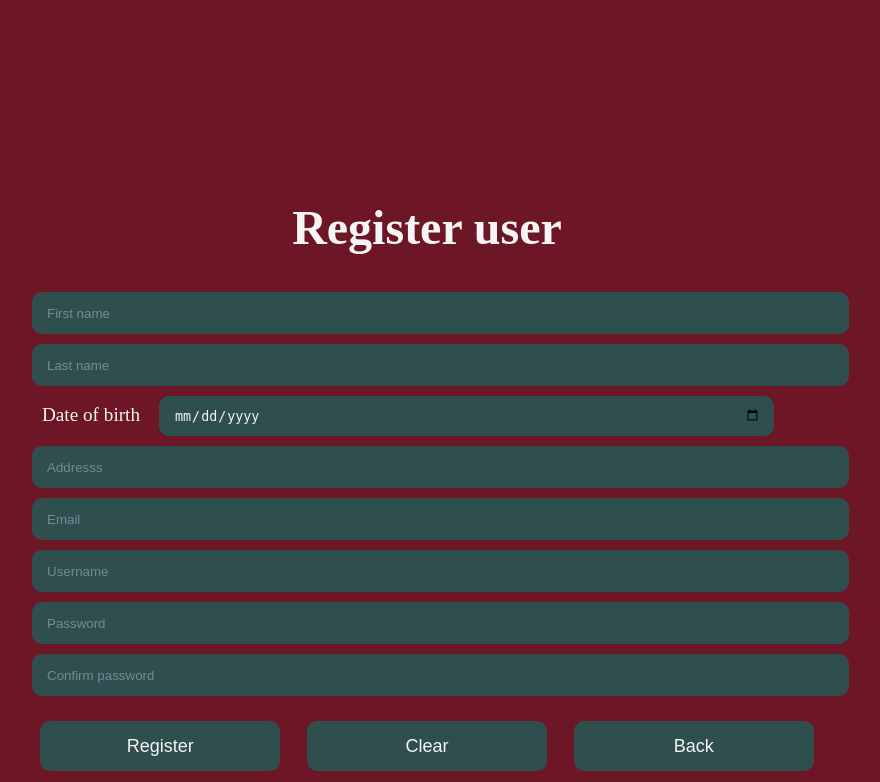
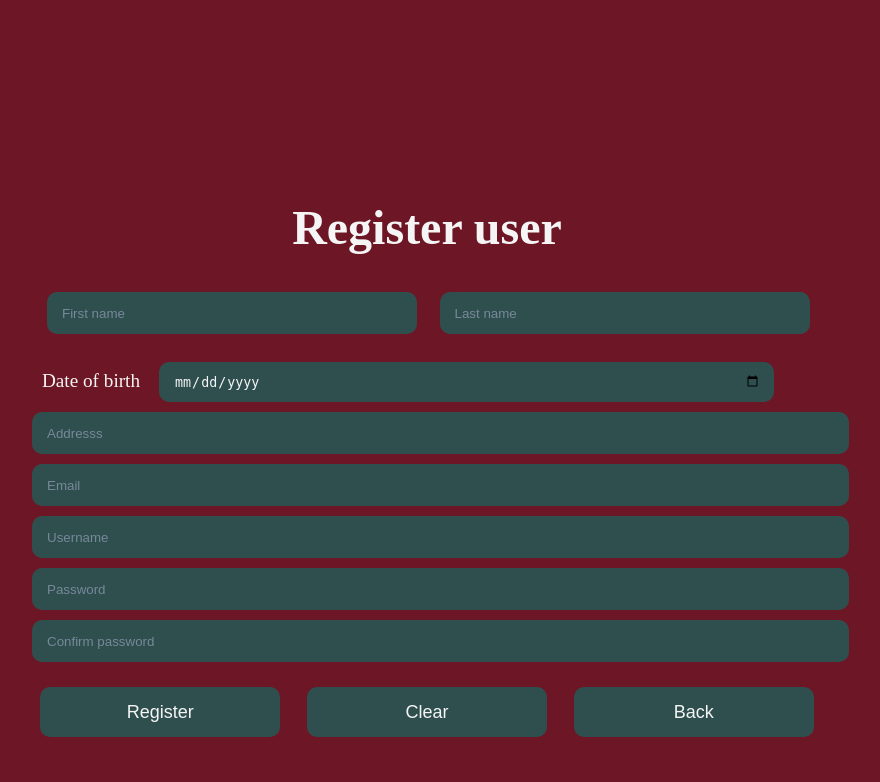
Before and after one commit to LKAMinco/VUT_FIT_IIS, a PHP site: page /register.html in a window 1280 px wide. Shown: the top 782 px of the page, without its empty margins (213-1093 px from the left). Run offline with PHP 8.4, Linux system fonts and the light colour scheme.

Commit message:
Some visual changes

```diff
--- a/register.html
+++ b/register.html
@@ -10,8 +10,10 @@
     <div class="body">
         <h1>Register user</h1>
         <form id="form_register">
-            <input id="name_id" type="text" name="firstname" placeholder="First name" required>
-            <input id="surename_id" type="text" name="lasttname" placeholder="Last name" required><br>
+            <div id="names_id">
+                <input id="name_id" type="text" name="firstname" placeholder="First name" required>
+                <input id="surename_id" type="text" name="lasttname" placeholder="Last name" required><br>
+            </div>
             <label for="date_id">Date of birth</label>
             <input id="date_id" type="date" name="date" required><br>
             <input id="uaddress_id" type="text" name="uaddress" placeholder="Addresss" required><br>
--- a/style.css
+++ b/style.css
@@ -102,3 +102,12 @@ form {
     display: grid;
     grid-template-columns: 1fr 1fr 1fr;
 }
+
+#names_id {
+    display: grid;
+    grid-template-columns: 1fr 1fr;
+    margin-left: 15px;
+}
+#names_id input {
+    width: 90%;
+}
```
